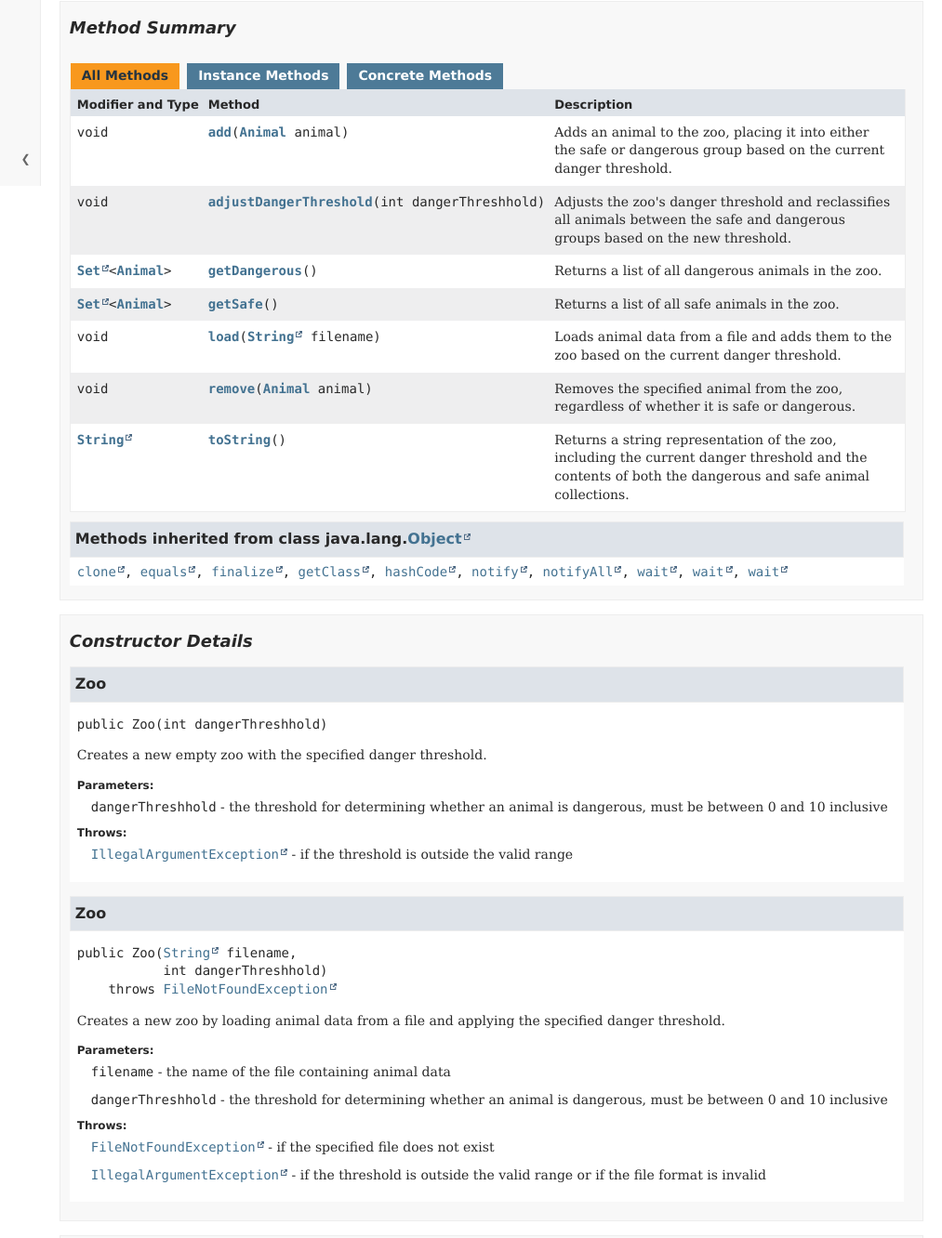
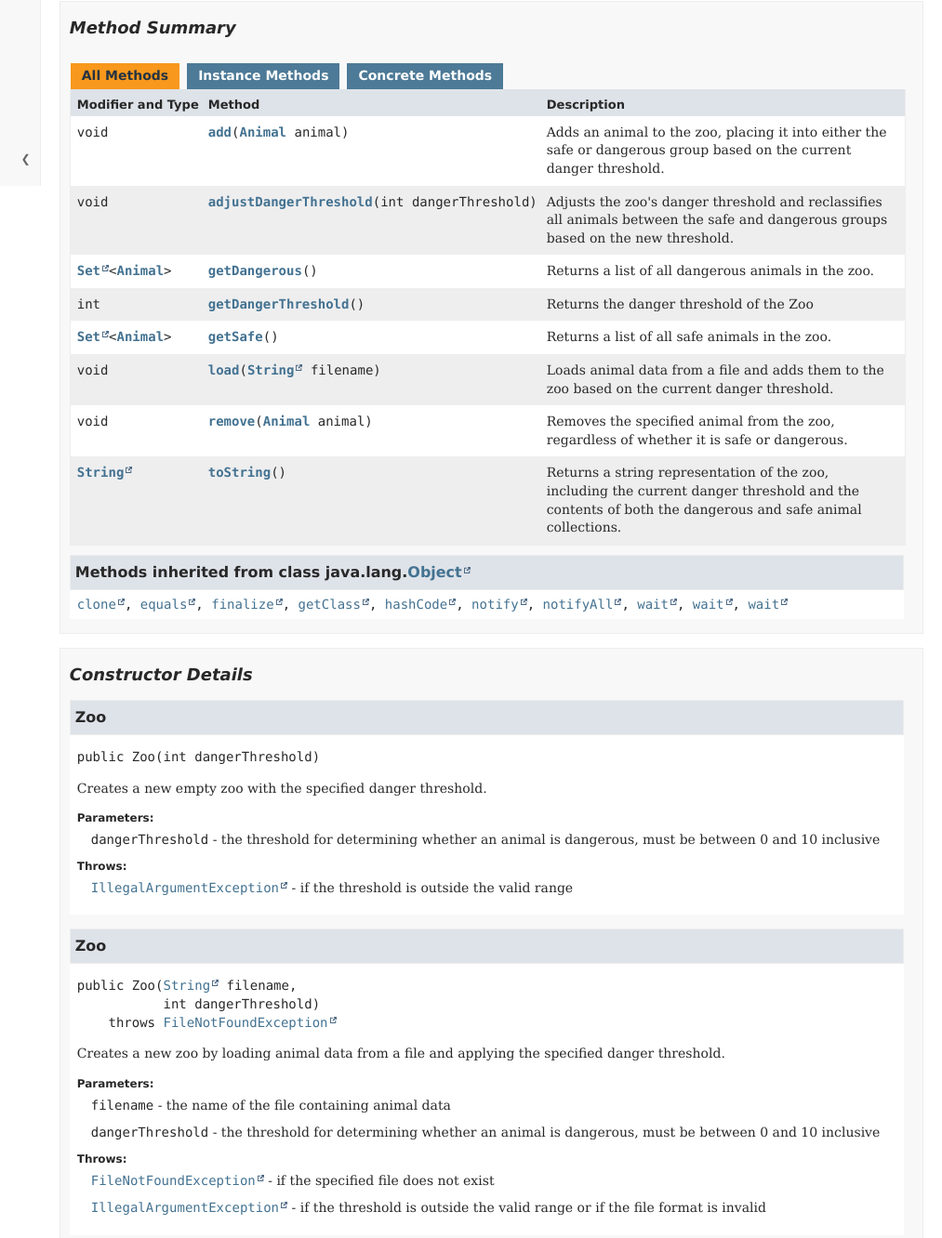
Before and after one commit to ColtonHarris999/CSE122-su25-JUnit-extra-credit-docs, a plain HTML site: page docs/Zoo.html in a window 1280 px wide. Shown: the part 600-1932 px from the top of the page at 93% size, without its empty margins (267-1280 px from the left). Drawn offline with Linux system fonts and the light colour scheme.

Commit message:
updated docs to correcct spelling of threshold

```diff
--- a/docs/Zoo.html
+++ b/docs/Zoo.html
@@ -1,7 +1,7 @@
 <!DOCTYPE HTML>
 <html lang="en">
 <head>
-<!-- Generated by javadoc (24) on Wed Aug 13 15:18:16 PDT 2025 -->
+<!-- Generated by javadoc (24) on Wed Aug 13 23:23:40 PDT 2025 -->
 <title>Zoo</title>
 <meta name="viewport" content="width=device-width, initial-scale=1">
 <meta http-equiv="Content-Type" content="text/html; charset=utf-8">
@@ -74,6 +74,7 @@ loadScripts(document, 'script');</script>
 <li><a href="#load(java.lang.String)" tabindex="0">load(String)</a></li>
 <li><a href="#add(Animal)" tabindex="0">add(Animal)</a></li>
 <li><a href="#remove(Animal)" tabindex="0">remove(Animal)</a></li>
+<li><a href="#getDangerThreshold()" tabindex="0">getDangerThreshold()</a></li>
 <li><a href="#getDangerous()" tabindex="0">getDangerous()</a></li>
 <li><a href="#getSafe()" tabindex="0">getSafe()</a></li>
 <li><a href="#adjustDangerThreshold(int)" tabindex="0">adjustDangerThreshold(int)</a></li>
@@ -115,12 +116,12 @@ loadScripts(document, 'script');</script>
 <div class="summary-table two-column-summary">
 <div class="table-header col-first">Constructor</div>
 <div class="table-header col-last">Description</div>
-<div class="col-constructor-name even-row-color"><code><a href="#%3Cinit%3E(int)" class="member-name-link">Zoo</a><wbr>(int&nbsp;dangerThreshhold)</code></div>
+<div class="col-constructor-name even-row-color"><code><a href="#%3Cinit%3E(int)" class="member-name-link">Zoo</a><wbr>(int&nbsp;dangerThreshold)</code></div>
 <div class="col-last even-row-color">
 <div class="block">Creates a new empty zoo with the specified danger threshold.</div>
 </div>
 <div class="col-constructor-name odd-row-color"><code><a href="#%3Cinit%3E(java.lang.String,int)" class="member-name-link">Zoo</a><wbr>(<a href="https://docs.oracle.com/en/java/javase/24/docs/api/java.base/java/lang/String.html" title="class or interface in java.lang" class="external-link">String</a>&nbsp;filename,
- int&nbsp;dangerThreshhold)</code></div>
+ int&nbsp;dangerThreshold)</code></div>
 <div class="col-last odd-row-color">
 <div class="block">Creates a new zoo by loading animal data from a file and applying the specified danger threshold.</div>
 </div>
@@ -145,7 +146,7 @@ loadScripts(document, 'script');</script>
  based on the current danger threshold.</div>
 </div>
 <div class="col-first odd-row-color method-summary-table method-summary-table-tab2 method-summary-table-tab4"><code>void</code></div>
-<div class="col-second odd-row-color method-summary-table method-summary-table-tab2 method-summary-table-tab4"><code><a href="#adjustDangerThreshold(int)" class="member-name-link">adjustDangerThreshold</a><wbr>(int&nbsp;dangerThreshhold)</code></div>
+<div class="col-second odd-row-color method-summary-table method-summary-table-tab2 method-summary-table-tab4"><code><a href="#adjustDangerThreshold(int)" class="member-name-link">adjustDangerThreshold</a><wbr>(int&nbsp;dangerThreshold)</code></div>
 <div class="col-last odd-row-color method-summary-table method-summary-table-tab2 method-summary-table-tab4">
 <div class="block">Adjusts the zoo's danger threshold and reclassifies all animals between the safe and dangerous groups
  based on the new threshold.</div>
@@ -155,24 +156,29 @@ loadScripts(document, 'script');</script>
 <div class="col-last even-row-color method-summary-table method-summary-table-tab2 method-summary-table-tab4">
 <div class="block">Returns a list of all dangerous animals in the zoo.</div>
 </div>
-<div class="col-first odd-row-color method-summary-table method-summary-table-tab2 method-summary-table-tab4"><code><a href="https://docs.oracle.com/en/java/javase/24/docs/api/java.base/java/util/Set.html" title="class or interface in java.util" class="external-link">Set</a><wbr>&lt;<a href="Animal.html" title="class in Unnamed Package">Animal</a>&gt;</code></div>
-<div class="col-second odd-row-color method-summary-table method-summary-table-tab2 method-summary-table-tab4"><code><a href="#getSafe()" class="member-name-link">getSafe</a>()</code></div>
+<div class="col-first odd-row-color method-summary-table method-summary-table-tab2 method-summary-table-tab4"><code>int</code></div>
+<div class="col-second odd-row-color method-summary-table method-summary-table-tab2 method-summary-table-tab4"><code><a href="#getDangerThreshold()" class="member-name-link">getDangerThreshold</a>()</code></div>
 <div class="col-last odd-row-color method-summary-table method-summary-table-tab2 method-summary-table-tab4">
+<div class="block">Returns the danger threshold of the Zoo</div>
+</div>
+<div class="col-first even-row-color method-summary-table method-summary-table-tab2 method-summary-table-tab4"><code><a href="https://docs.oracle.com/en/java/javase/24/docs/api/java.base/java/util/Set.html" title="class or interface in java.util" class="external-link">Set</a><wbr>&lt;<a href="Animal.html" title="class in Unnamed Package">Animal</a>&gt;</code></div>
+<div class="col-second even-row-color method-summary-table method-summary-table-tab2 method-summary-table-tab4"><code><a href="#getSafe()" class="member-name-link">getSafe</a>()</code></div>
+<div class="col-last even-row-color method-summary-table method-summary-table-tab2 method-summary-table-tab4">
 <div class="block">Returns a list of all safe animals in the zoo.</div>
 </div>
-<div class="col-first even-row-color method-summary-table method-summary-table-tab2 method-summary-table-tab4"><code>void</code></div>
-<div class="col-second even-row-color method-summary-table method-summary-table-tab2 method-summary-table-tab4"><code><a href="#load(java.lang.String)" class="member-name-link">load</a><wbr>(<a href="https://docs.oracle.com/en/java/javase/24/docs/api/java.base/java/lang/String.html" title="class or interface in java.lang" class="external-link">String</a>&nbsp;filename)</code></div>
-<div class="col-last even-row-color method-summary-table method-summary-table-tab2 method-summary-table-tab4">
+<div class="col-first odd-row-color method-summary-table method-summary-table-tab2 method-summary-table-tab4"><code>void</code></div>
+<div class="col-second odd-row-color method-summary-table method-summary-table-tab2 method-summary-table-tab4"><code><a href="#load(java.lang.String)" class="member-name-link">load</a><wbr>(<a href="https://docs.oracle.com/en/java/javase/24/docs/api/java.base/java/lang/String.html" title="class or interface in java.lang" class="external-link">String</a>&nbsp;filename)</code></div>
+<div class="col-last odd-row-color method-summary-table method-summary-table-tab2 method-summary-table-tab4">
 <div class="block">Loads animal data from a file and adds them to the zoo based on the current danger threshold.</div>
 </div>
-<div class="col-first odd-row-color method-summary-table method-summary-table-tab2 method-summary-table-tab4"><code>void</code></div>
-<div class="col-second odd-row-color method-summary-table method-summary-table-tab2 method-summary-table-tab4"><code><a href="#remove(Animal)" class="member-name-link">remove</a><wbr>(<a href="Animal.html" title="class in Unnamed Package">Animal</a>&nbsp;animal)</code></div>
-<div class="col-last odd-row-color method-summary-table method-summary-table-tab2 method-summary-table-tab4">
+<div class="col-first even-row-color method-summary-table method-summary-table-tab2 method-summary-table-tab4"><code>void</code></div>
+<div class="col-second even-row-color method-summary-table method-summary-table-tab2 method-summary-table-tab4"><code><a href="#remove(Animal)" class="member-name-link">remove</a><wbr>(<a href="Animal.html" title="class in Unnamed Package">Animal</a>&nbsp;animal)</code></div>
+<div class="col-last even-row-color method-summary-table method-summary-table-tab2 method-summary-table-tab4">
 <div class="block">Removes the specified animal from the zoo, regardless of whether it is safe or dangerous.</div>
 </div>
-<div class="col-first even-row-color method-summary-table method-summary-table-tab2 method-summary-table-tab4"><code><a href="https://docs.oracle.com/en/java/javase/24/docs/api/java.base/java/lang/String.html" title="class or interface in java.lang" class="external-link">String</a></code></div>
-<div class="col-second even-row-color method-summary-table method-summary-table-tab2 method-summary-table-tab4"><code><a href="#toString()" class="member-name-link">toString</a>()</code></div>
-<div class="col-last even-row-color method-summary-table method-summary-table-tab2 method-summary-table-tab4">
+<div class="col-first odd-row-color method-summary-table method-summary-table-tab2 method-summary-table-tab4"><code><a href="https://docs.oracle.com/en/java/javase/24/docs/api/java.base/java/lang/String.html" title="class or interface in java.lang" class="external-link">String</a></code></div>
+<div class="col-second odd-row-color method-summary-table method-summary-table-tab2 method-summary-table-tab4"><code><a href="#toString()" class="member-name-link">toString</a>()</code></div>
+<div class="col-last odd-row-color method-summary-table method-summary-table-tab2 method-summary-table-tab4">
 <div class="block">Returns a string representation of the zoo, including the current danger threshold
  and the contents of both the dangerous and safe animal collections.</div>
 </div>
@@ -197,11 +203,11 @@ loadScripts(document, 'script');</script>
 <section class="detail" id="&lt;init&gt;(int)">
 <h3>Zoo</h3>
 <div class="horizontal-scroll">
-<div class="member-signature"><span class="modifiers">public</span>&nbsp;<span class="element-name">Zoo</span><wbr><span class="parameters">(int&nbsp;dangerThreshhold)</span></div>
+<div class="member-signature"><span class="modifiers">public</span>&nbsp;<span class="element-name">Zoo</span><wbr><span class="parameters">(int&nbsp;dangerThreshold)</span></div>
 <div class="block">Creates a new empty zoo with the specified danger threshold.</div>
 <dl class="notes">
 <dt>Parameters:</dt>
-<dd><code>dangerThreshhold</code> - the threshold for determining whether an animal is dangerous,
+<dd><code>dangerThreshold</code> - the threshold for determining whether an animal is dangerous,
                          must be between 0 and 10 inclusive</dd>
 <dt>Throws:</dt>
 <dd><code><a href="https://docs.oracle.com/en/java/javase/24/docs/api/java.base/java/lang/IllegalArgumentException.html" title="class or interface in java.lang" class="external-link">IllegalArgumentException</a></code> - if the threshold is outside the valid range</dd>
@@ -214,13 +220,13 @@ loadScripts(document, 'script');</script>
 <h3>Zoo</h3>
 <div class="horizontal-scroll">
 <div class="member-signature"><span class="modifiers">public</span>&nbsp;<span class="element-name">Zoo</span><wbr><span class="parameters">(<a href="https://docs.oracle.com/en/java/javase/24/docs/api/java.base/java/lang/String.html" title="class or interface in java.lang" class="external-link">String</a>&nbsp;filename,
- int&nbsp;dangerThreshhold)</span>
+ int&nbsp;dangerThreshold)</span>
     throws <span class="exceptions"><a href="https://docs.oracle.com/en/java/javase/24/docs/api/java.base/java/io/FileNotFoundException.html" title="class or interface in java.io" class="external-link">FileNotFoundException</a></span></div>
 <div class="block">Creates a new zoo by loading animal data from a file and applying the specified danger threshold.</div>
 <dl class="notes">
 <dt>Parameters:</dt>
 <dd><code>filename</code> - the name of the file containing animal data</dd>
-<dd><code>dangerThreshhold</code> - the threshold for determining whether an animal is dangerous,
+<dd><code>dangerThreshold</code> - the threshold for determining whether an animal is dangerous,
                           must be between 0 and 10 inclusive</dd>
 <dt>Throws:</dt>
 <dd><code><a href="https://docs.oracle.com/en/java/javase/24/docs/api/java.base/java/io/FileNotFoundException.html" title="class or interface in java.io" class="external-link">FileNotFoundException</a></code> - if the specified file does not exist</dd>
@@ -244,7 +250,7 @@ loadScripts(document, 'script');</script>
 <div class="member-signature"><span class="modifiers">public</span>&nbsp;<span class="return-type">void</span>&nbsp;<span class="element-name">load</span><wbr><span class="parameters">(<a href="https://docs.oracle.com/en/java/javase/24/docs/api/java.base/java/lang/String.html" title="class or interface in java.lang" class="external-link">String</a>&nbsp;filename)</span>
           throws <span class="exceptions"><a href="https://docs.oracle.com/en/java/javase/24/docs/api/java.base/java/io/FileNotFoundException.html" title="class or interface in java.io" class="external-link">FileNotFoundException</a></span></div>
 <div class="block">Loads animal data from a file and adds them to the zoo based on the current danger threshold.
- Each line in the file should contain a species, a name, and a danger level.</div>
+ Each line in the file should contain a species, ta name, and a danger level.</div>
 <dl class="notes">
 <dt>Parameters:</dt>
 <dd><code>filename</code> - the name of the file containing animal data</dd>
@@ -283,6 +289,19 @@ loadScripts(document, 'script');</script>
 </section>
 </li>
 <li>
+<section class="detail" id="getDangerThreshold()">
+<h3>getDangerThreshold</h3>
+<div class="horizontal-scroll">
+<div class="member-signature"><span class="modifiers">public</span>&nbsp;<span class="return-type">int</span>&nbsp;<span class="element-name">getDangerThreshold</span>()</div>
+<div class="block">Returns the danger threshold of the Zoo</div>
+<dl class="notes">
+<dt>Returns:</dt>
+<dd>the danger threshold espresenting the minimum danger level of an animal to be considered dangerous</dd>
+</dl>
+</div>
+</section>
+</li>
+<li>
 <section class="detail" id="getDangerous()">
 <h3>getDangerous</h3>
 <div class="horizontal-scroll">
@@ -312,12 +331,12 @@ loadScripts(document, 'script');</script>
 <section class="detail" id="adjustDangerThreshold(int)">
 <h3>adjustDangerThreshold</h3>
 <div class="horizontal-scroll">
-<div class="member-signature"><span class="modifiers">public</span>&nbsp;<span class="return-type">void</span>&nbsp;<span class="element-name">adjustDangerThreshold</span><wbr><span class="parameters">(int&nbsp;dangerThreshhold)</span></div>
+<div class="member-signature"><span class="modifiers">public</span>&nbsp;<span class="return-type">void</span>&nbsp;<span class="element-name">adjustDangerThreshold</span><wbr><span class="parameters">(int&nbsp;dangerThreshold)</span></div>
 <div class="block">Adjusts the zoo's danger threshold and reclassifies all animals between the safe and dangerous groups
  based on the new threshold.</div>
 <dl class="notes">
 <dt>Parameters:</dt>
-<dd><code>dangerThreshhold</code> - the new danger threshold, must be between 0 and 10 inclusive</dd>
+<dd><code>dangerThreshold</code> - the new danger threshold, must be between 0 and 10 inclusive</dd>
 <dt>Throws:</dt>
 <dd><code><a href="https://docs.oracle.com/en/java/javase/24/docs/api/java.base/java/lang/IllegalArgumentException.html" title="class or interface in java.lang" class="external-link">IllegalArgumentException</a></code> - if the threshold is outside the valid range</dd>
 </dl>
@@ -334,7 +353,7 @@ loadScripts(document, 'script');</script>
  <p>
  The format is:
  <pre>
- dangerThreshhold: [threshold value]
+ dangerThreshold: [threshold value]
  Dangerous: [dangerous animals as returned by their toString()]
  Safe: [safe animals as returned by their toString()]
  </pre>,
--- a/docs/member-search-index.js
+++ b/docs/member-search-index.js
@@ -1 +1 @@
-memberSearchIndex = [{"p":"<Unnamed>","c":"Zoo","l":"add(Animal)"},{"p":"<Unnamed>","c":"Zoo","l":"adjustDangerThreshold(int)"},{"p":"<Unnamed>","c":"Animal","l":"Animal(String, String, int)","u":"%3Cinit%3E(java.lang.String,java.lang.String,int)"},{"p":"<Unnamed>","c":"Animal","l":"compareTo(Animal)"},{"p":"<Unnamed>","c":"Animal","l":"equals(Object)","u":"equals(java.lang.Object)"},{"p":"<Unnamed>","c":"Animal","l":"getDangerLevel()"},{"p":"<Unnamed>","c":"Zoo","l":"getDangerous()"},{"p":"<Unnamed>","c":"Animal","l":"getName()"},{"p":"<Unnamed>","c":"Zoo","l":"getSafe()"},{"p":"<Unnamed>","c":"Animal","l":"getSpecies()"},{"p":"<Unnamed>","c":"Animal","l":"hashCode()"},{"p":"<Unnamed>","c":"Zoo","l":"load(String)","u":"load(java.lang.String)"},{"p":"<Unnamed>","c":"Zoo","l":"remove(Animal)"},{"p":"<Unnamed>","c":"Animal","l":"toString()"},{"p":"<Unnamed>","c":"Zoo","l":"toString()"},{"p":"<Unnamed>","c":"Zoo","l":"Zoo(int)","u":"%3Cinit%3E(int)"},{"p":"<Unnamed>","c":"Zoo","l":"Zoo(String, int)","u":"%3Cinit%3E(java.lang.String,int)"}];updateSearchResults();
+memberSearchIndex = [{"p":"<Unnamed>","c":"Zoo","l":"add(Animal)"},{"p":"<Unnamed>","c":"Zoo","l":"adjustDangerThreshold(int)"},{"p":"<Unnamed>","c":"Animal","l":"Animal(String, String, int)","u":"%3Cinit%3E(java.lang.String,java.lang.String,int)"},{"p":"<Unnamed>","c":"Animal","l":"compareTo(Animal)"},{"p":"<Unnamed>","c":"Animal","l":"equals(Object)","u":"equals(java.lang.Object)"},{"p":"<Unnamed>","c":"Animal","l":"getDangerLevel()"},{"p":"<Unnamed>","c":"Zoo","l":"getDangerous()"},{"p":"<Unnamed>","c":"Zoo","l":"getDangerThreshold()"},{"p":"<Unnamed>","c":"Animal","l":"getName()"},{"p":"<Unnamed>","c":"Zoo","l":"getSafe()"},{"p":"<Unnamed>","c":"Animal","l":"getSpecies()"},{"p":"<Unnamed>","c":"Animal","l":"hashCode()"},{"p":"<Unnamed>","c":"Zoo","l":"load(String)","u":"load(java.lang.String)"},{"p":"<Unnamed>","c":"Zoo","l":"remove(Animal)"},{"p":"<Unnamed>","c":"Animal","l":"toString()"},{"p":"<Unnamed>","c":"Zoo","l":"toString()"},{"p":"<Unnamed>","c":"Zoo","l":"Zoo(int)","u":"%3Cinit%3E(int)"},{"p":"<Unnamed>","c":"Zoo","l":"Zoo(String, int)","u":"%3Cinit%3E(java.lang.String,int)"}];updateSearchResults();
```
Also changed, not shown: docs/Animal.html (+1 -1 lines), docs/allclasses-index.html (+1 -1 lines), docs/allpackages-index.html (+1 -1 lines), docs/help-doc.html (+1 -1 lines), docs/index-all.html (+5 -1 lines), docs/index.html (+1 -1 lines), docs/overview-tree.html (+1 -1 lines), docs/package-summary.html (+1 -1 lines), docs/package-tree.html (+1 -1 lines), docs/search.html (+1 -1 lines).
